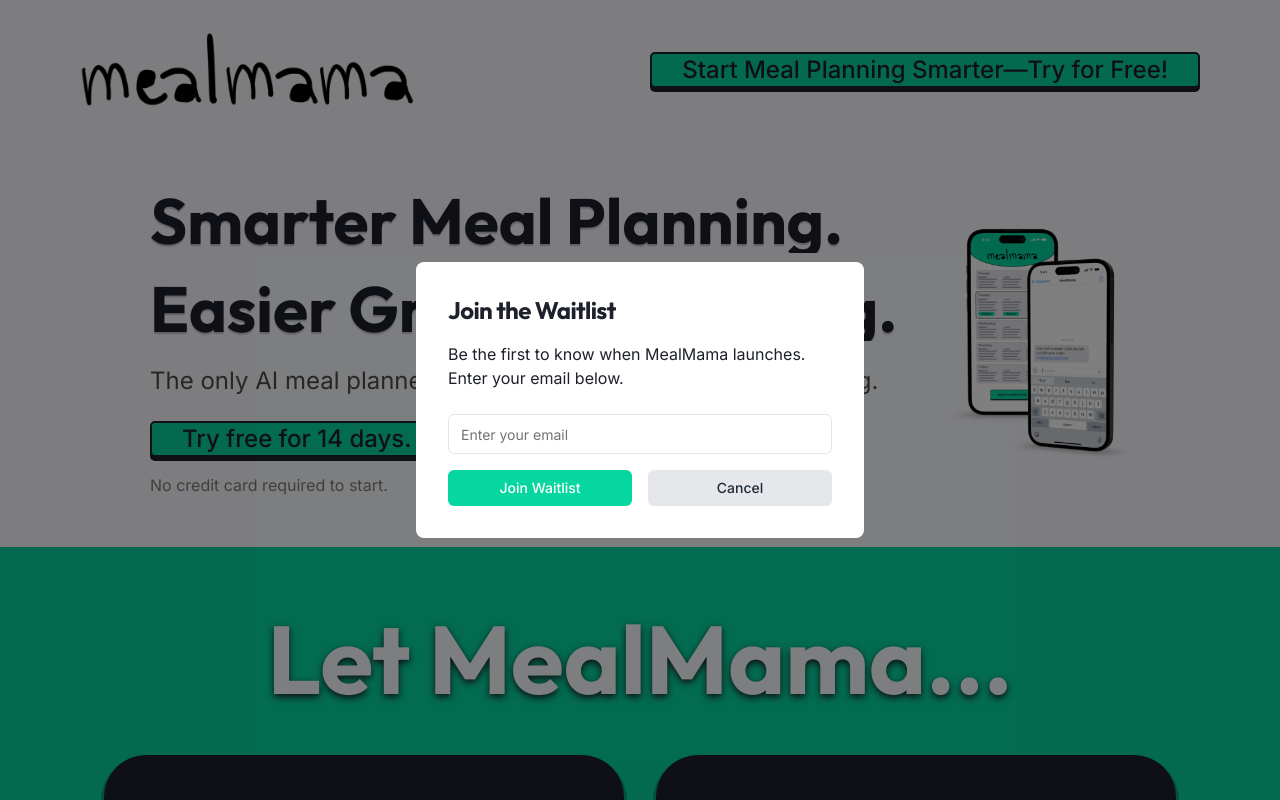
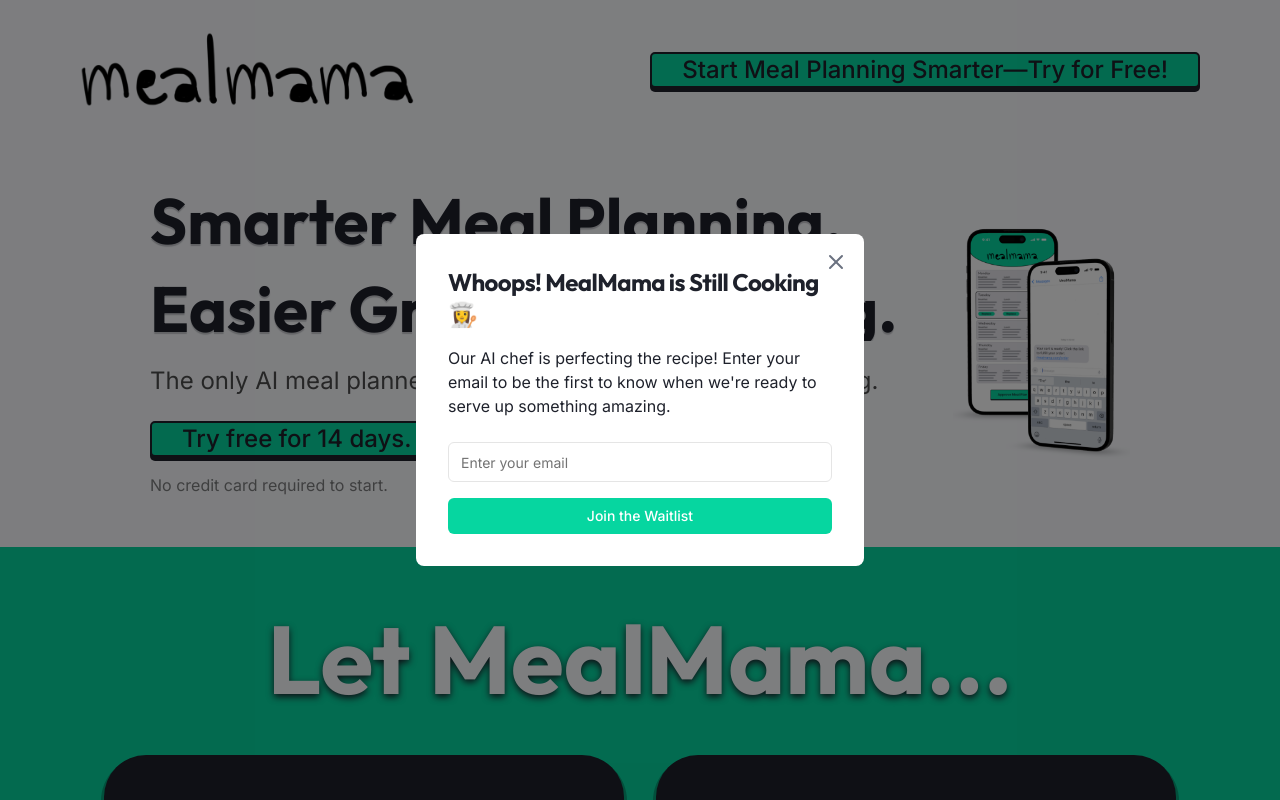
Before and after one commit to willgriff19/MealMama, a React (Vite) app: page / in a window 1280 px wide. Both pictures are taken after a click on the button "Start Meal Planning Smarter—Try for Free!". Shown: the top 800 px of the page. Built offline with nearby package versions, Linux system fonts and the light colour scheme; no server answers.

Commit message:
Update email popup design with X button and engaging message

```diff
--- a/src/components/LandingPageWeb.tsx
+++ b/src/components/LandingPageWeb.tsx
@@ -290,12 +290,32 @@
       {/* Email Collection Popup */}
       {showEmailPopup && (
         <div className="fixed inset-0 bg-black bg-opacity-50 flex items-center justify-center z-50">
-          <div className="bg-white p-8 rounded-lg max-w-md w-full mx-4">
+          <div className="bg-white p-8 rounded-lg max-w-md w-full mx-4 relative">
+            <button
+              onClick={() => setShowEmailPopup(false)}
+              className="absolute top-4 right-4 text-gray-500 hover:text-gray-700 transition-colors"
+              aria-label="Close"
+            >
+              <svg
+                xmlns="http://www.w3.org/2000/svg"
+                width="24"
+                height="24"
+                viewBox="0 0 24 24"
+                fill="none"
+                stroke="currentColor"
+                strokeWidth="2"
+                strokeLinecap="round"
+                strokeLinejoin="round"
+              >
+                <line x1="18" y1="6" x2="6" y2="18"></line>
+                <line x1="6" y1="6" x2="18" y2="18"></line>
+              </svg>
+            </button>
             <h2 className="text-2xl font-bold text-[#1e212b] mb-4">
-              Join the Waitlist
+              Whoops! MealMama is Still Cooking 👩‍🍳
             </h2>
             <p className="text-[#1e212b] mb-6">
-              Be the first to know when MealMama launches. Enter your email below.
+              Our AI chef is perfecting the recipe! Enter your email to be the first to know when we're ready to serve up something amazing.
             </p>
             <form onSubmit={handleEmailSubmit}>
               <Input
@@ -306,21 +326,12 @@
                 className="mb-4"
                 required
               />
-              <div className="flex gap-4">
-                <Button
-                  type="submit"
-                  className="flex-1 bg-[#06d6a0] text-white hover:bg-[#05c090]"
-                >
-                  Join Waitlist
-                </Button>
-                <Button
-                  type="button"
-                  onClick={() => setShowEmailPopup(false)}
-                  className="flex-1 bg-gray-200 text-gray-800 hover:bg-gray-300"
-                >
-                  Cancel
-                </Button>
-              </div>
+              <Button
+                type="submit"
+                className="w-full bg-[#06d6a0] text-white hover:bg-[#05c090]"
+              >
+                Join the Waitlist
+              </Button>
             </form>
           </div>
         </div>
```
